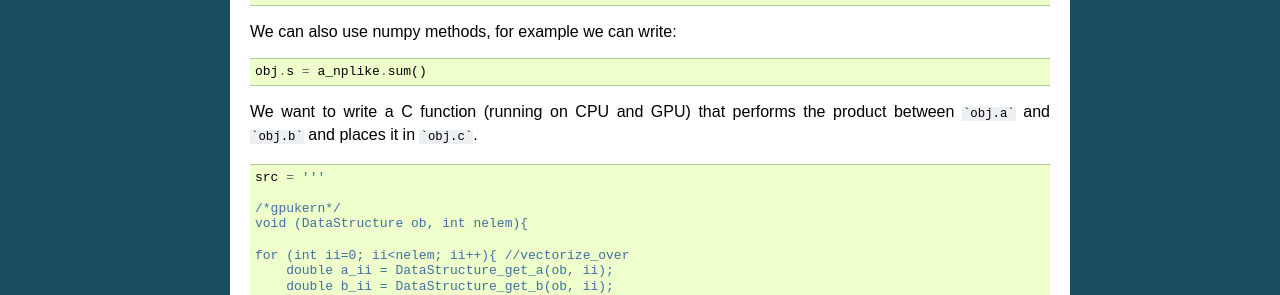
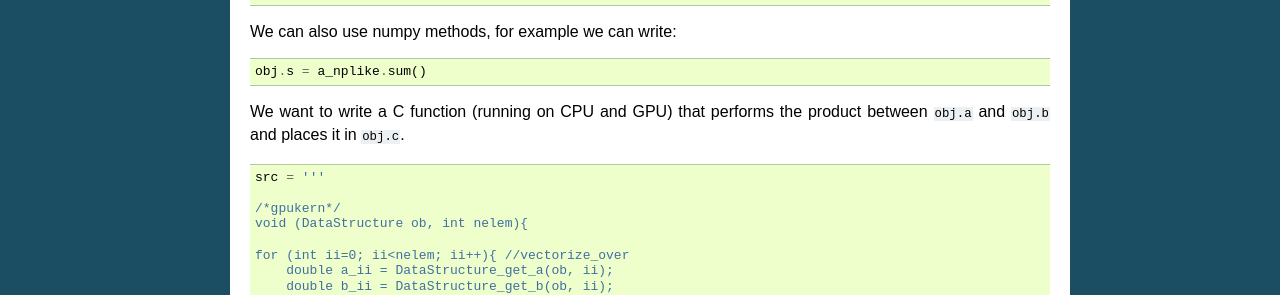
Before and after one commit to xsuite/xsuite, a Sphinx documentation site: the page built from docs/xobjexample.rst, in a window 1280 px wide. Shown: the part 861-1156 px from the top of the page. Built offline with Sphinx 7.4.7, drawn with Linux system fonts in a browser that asks for light colours.

Commit message:
Quick push

````diff
--- a/docs/xobjexample.rst
+++ b/docs/xobjexample.rst
@@ -62,7 +62,7 @@ We can also use numpy methods, for example we can write:
 
     obj.s = a_nplike.sum()
 
-We want to write a C function (running on CPU and GPU) that performs the product between ```obj.a``` and ```obj.b``` and places it in ```obj.c```.
+We want to write a C function (running on CPU and GPU) that performs the product between ``obj.a`` and ``obj.b`` and places it in ``obj.c``.
 
 .. code-block:: python
 
````
